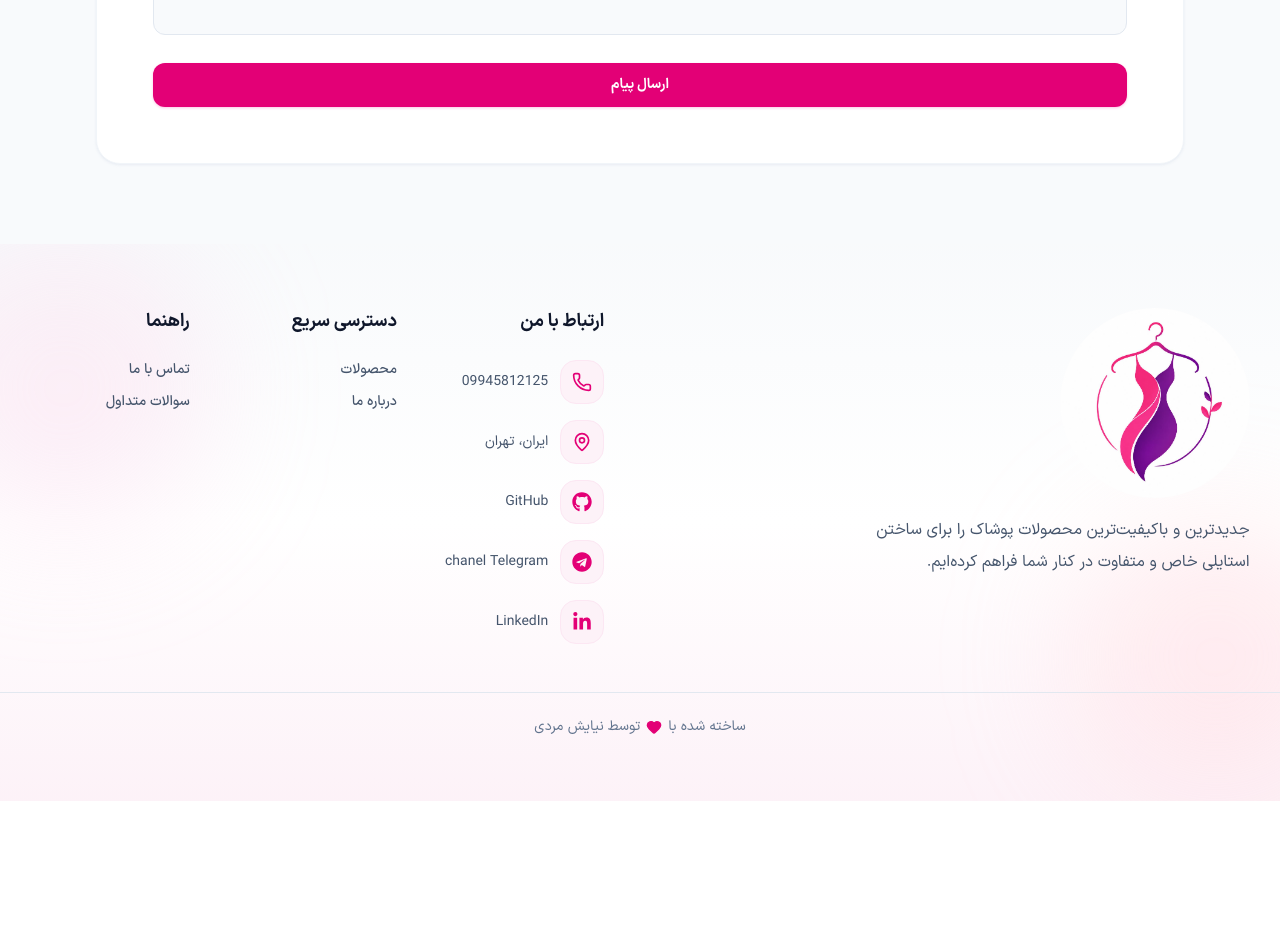
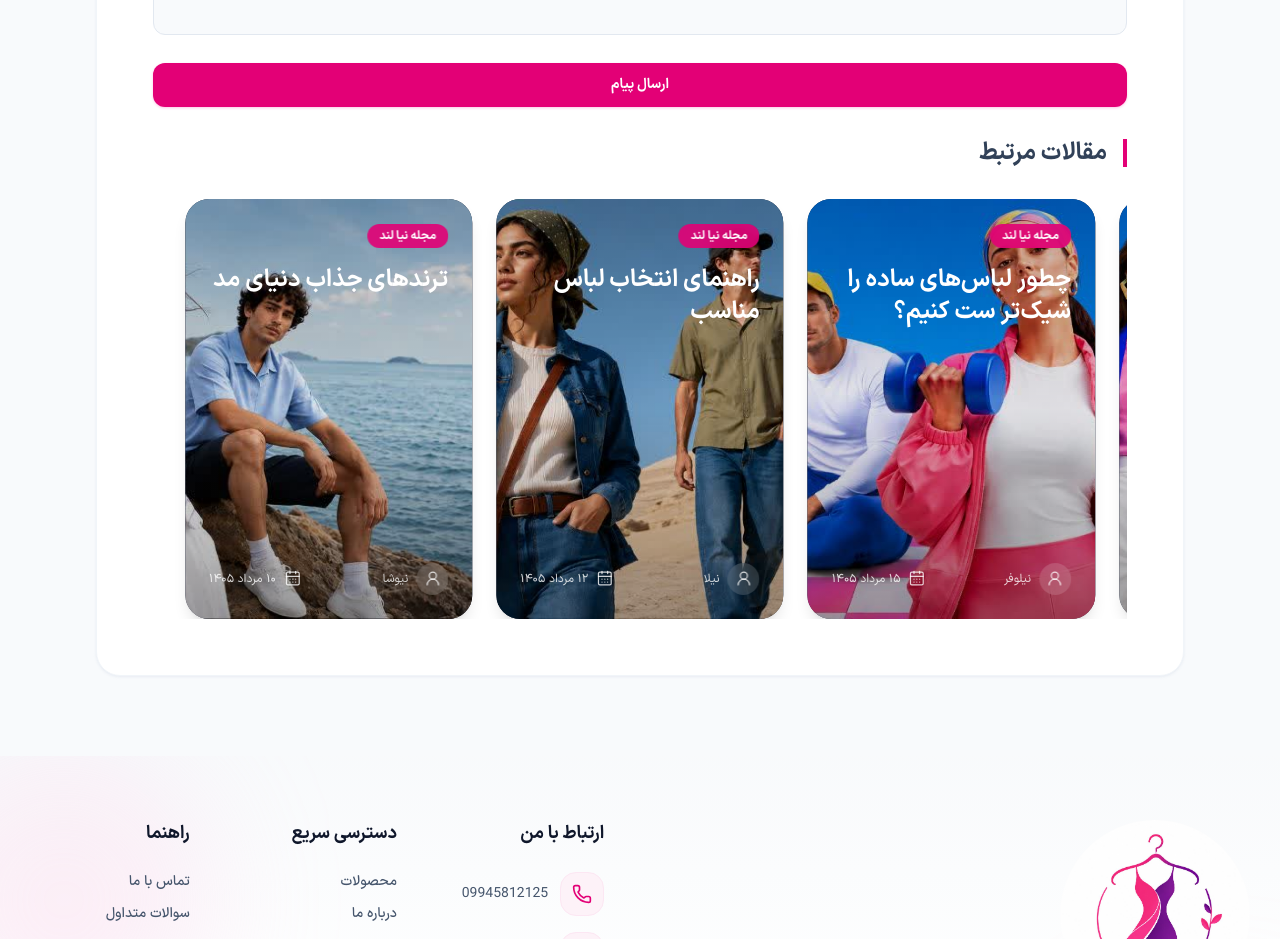
Before and after one commit to mardi-niyayesh/fashion-store, a Next.js app: page /fashion-store/article/1 in a window 1280 px wide. Shown: the part 1740-2679 px from the top of the page. Before the commit the page ends 2541 px from the top, so only its background shows below. Built offline with nearby package versions, Linux system fonts and the light colour scheme.

Commit message:
complete section detail Article

```diff
--- a/src/app/article/[id]/page.tsx
+++ b/src/app/article/[id]/page.tsx
@@ -1,5 +1,6 @@
 import DetailMagazinComponent from "@/feacher/Home/FashionMagazine/DetailMagazinComponent";
-
+import ComponentSlidMagazin from "@/feacher/Home/FashionMagazine/ComponentSlidMagazin";
+import Container from "@/Components/Container";
 import img1 from "../../../../public/imgs/baner1.jpg";
 import img2 from "../../../../public/imgs/baner2.jpg";
 import img3 from "../../../../public/imgs/baner3.jpg";
@@ -86,6 +87,7 @@ const DetailMagazin = async ({ params }: PageProps) => {
   }
 
   return (
+    <>
       <DetailMagazinComponent
         img={article.img}
         title={article.title}
@@ -93,6 +95,8 @@ const DetailMagazin = async ({ params }: PageProps) => {
         date={article.date}
         description={article.description}
       />
+
+    </>
   );
 };
 
--- /dev/null
+++ b/src/feacher/Home/FashionMagazine/ComponentSlidMagazin.tsx
@@ -0,0 +1,125 @@
+"use client";
+import { Swiper, SwiperSlide } from "swiper/react";
+import { Autoplay } from "swiper/modules";
+import { motion } from "framer-motion";
+import "swiper/css";
+
+import FashionComponent from "./FashionComponent";
+
+import img1 from "../../../../public/imgs/baner1.jpg";
+import img2 from "../../../../public/imgs/baner2.jpg";
+import img3 from "../../../../public/imgs/baner3.jpg";
+import img4 from "../../../../public/imgs/baner4.jpg";
+
+const articles = [
+  {
+    id: 1,
+    title: "چطور استایل شخصی خودمان را پیدا کنیم؟",
+    description:
+      "با چند نکته ساده می‌توانید استایلی متناسب با شخصیت، سلیقه و سبک زندگی خودتان بسازید.",
+    image: img1,
+    nameAuth: "نیایش",
+    date: "۱۸ مرداد ۱۴۰۵",
+  },
+  {
+    id: 2,
+    title: "چطور لباس‌های ساده را شیک‌تر ست کنیم؟",
+    description:
+      "با انتخاب درست رنگ‌ها، اکسسوری‌ها و ترکیب آیتم‌های ساده می‌توانید ظاهری جذاب و متفاوت داشته باشید.",
+    image: img2,
+    nameAuth: "نیلوفر",
+    date: "۱۵ مرداد ۱۴۰۵",
+  },
+  {
+    id: 3,
+    title: "راهنمای انتخاب لباس مناسب",
+    description:
+      "قبل از خرید لباس بهتر است با نکات مهم انتخاب سایز، جنس پارچه و تناسب لباس با فرم بدن آشنا شوید.",
+
+    image: img3,
+    nameAuth: "نیلا",
+    date: "۱۲ مرداد ۱۴۰۵",
+  },
+  {
+    id: 4,
+    title: "ترندهای جذاب دنیای مد",
+    description:
+      "با جدیدترین ترندهای پوشاک آشنا شوید و از آن‌ها برای ساختن استایلی مدرن و منحصربه‌فرد استفاده کنید.",
+    image: img4,
+    nameAuth: "نیوشا",
+    date: "۱۰ مرداد ۱۴۰۵",
+  },
+];
+const ComponentSlidMagazin = () => {
+  return (
+    <div
+      className="
+        w-full
+        overflow-hidden
+        px-4
+
+        sm:px-6
+        lg:px-8
+
+      "
+    >
+      <Swiper
+        modules={[Autoplay]}
+        slidesPerView={1}
+        spaceBetween={20}
+        loop
+        speed={800}
+        autoplay={{
+          delay: 3500,
+          disableOnInteraction: false,
+          pauseOnMouseEnter: true,
+        }}
+        breakpoints={{
+          640: {
+            slidesPerView: 2,
+            spaceBetween: 20,
+          },
+          1024: {
+            slidesPerView: 3,
+            spaceBetween: 24,
+          },
+        }}
+        className="!overflow-visible"
+      >
+        {articles.map((article, index) => (
+          <SwiperSlide key={article.id}>
+            <motion.div
+              initial={{
+                opacity: 0,
+                y: 30,
+              }}
+              whileInView={{
+                opacity: 1,
+                y: 0,
+              }}
+              viewport={{
+                once: true,
+                amount: 0.15,
+              }}
+              transition={{
+                duration: 0.6,
+                delay: index * 0.1,
+              }}
+            >
+              <FashionComponent
+                title={article.title}
+                description={article.description}
+                image={article.image}
+                nameAuth={article.nameAuth}
+                date={article.date}
+                id={article.id}
+              />
+            </motion.div>
+          </SwiperSlide>
+        ))}
+      </Swiper>
+    </div>
+  );
+};
+
+export default ComponentSlidMagazin;
--- a/src/feacher/Home/FashionMagazine/DetailMagazinComponent.tsx
+++ b/src/feacher/Home/FashionMagazine/DetailMagazinComponent.tsx
@@ -2,6 +2,8 @@ import Image from "next/image";
 import ContactForm from "../Contact/ContactForm";
 import { CalendarDays } from "lucide-react";
 import { StaticImageData } from "next/image";
+import ComponentSlidMagazin from "./ComponentSlidMagazin";
+
 type DetailType = {
   img: StaticImageData;
   title: string;
@@ -145,7 +147,34 @@ const DetailMagazinComponent = ({
               </h2>
 
               <ContactForm />
+
+
             </section>
+
+                  <div className="mx-auto w-full max-w-7xl">
+                <h2
+                  className="
+
+              mt-8
+              mb-8
+            flex
+            items-center
+            gap-2
+            border-r-4
+            border-[#E30076]
+            pr-4
+            text-2xl
+            font-semibold
+            leading-7
+            text-slate-700
+
+            "
+                >
+                  مقالات مرتبط
+                </h2>
+              </div>
+
+              <ComponentSlidMagazin />
           </div>
         </article>
       </div>
--- a/src/feacher/Home/FashionMagazine/index.tsx
+++ b/src/feacher/Home/FashionMagazine/index.tsx
@@ -1,57 +1,7 @@
 "use client";
 
 import { motion } from "framer-motion";
-import { Swiper, SwiperSlide } from "swiper/react";
-import { Autoplay } from "swiper/modules";
-
-import "swiper/css";
-
-import FashionComponent from "./FashionComponent";
-
-import img1 from "../../../../public/imgs/baner1.jpg";
-import img2 from "../../../../public/imgs/baner2.jpg";
-import img3 from "../../../../public/imgs/baner3.jpg";
-import img4 from "../../../../public/imgs/baner4.jpg";
-
-const articles = [
-  {
-    id: 1,
-    title: "چطور استایل شخصی خودمان را پیدا کنیم؟",
-    description:
-      "با چند نکته ساده می‌توانید استایلی متناسب با شخصیت، سلیقه و سبک زندگی خودتان بسازید.",
-    image: img1,
-    nameAuth: "نیایش",
-    date: "۱۸ مرداد ۱۴۰۵",
-  },
-  {
-    id: 2,
-    title: "چطور لباس‌های ساده را شیک‌تر ست کنیم؟",
-    description:
-      "با انتخاب درست رنگ‌ها، اکسسوری‌ها و ترکیب آیتم‌های ساده می‌توانید ظاهری جذاب و متفاوت داشته باشید.",
-    image: img2,
-    nameAuth: "نیلوفر",
-    date: "۱۵ مرداد ۱۴۰۵",
-  },
-  {
-    id: 3,
-    title: "راهنمای انتخاب لباس مناسب",
-    description:
-      "قبل از خرید لباس بهتر است با نکات مهم انتخاب سایز، جنس پارچه و تناسب لباس با فرم بدن آشنا شوید.",
-
-    image: img3,
-    nameAuth: "نیلا",
-    date: "۱۲ مرداد ۱۴۰۵",
-  },
-  {
-    id: 4,
-    title: "ترندهای جذاب دنیای مد",
-    description:
-      "با جدیدترین ترندهای پوشاک آشنا شوید و از آن‌ها برای ساختن استایلی مدرن و منحصربه‌فرد استفاده کنید.",
-    image: img4,
-    nameAuth: "نیوشا",
-    date: "۱۰ مرداد ۱۴۰۵",
-  },
-];
+import ComponentSlidMagazin from "./ComponentSlidMagazin";
 
 const FashionMagazine = () => {
   return (
@@ -120,61 +70,7 @@ const FashionMagazine = () => {
           </p>
         </motion.div>
 
-        <Swiper
-          modules={[Autoplay]}
-          slidesPerView={1}
-          spaceBetween={20}
-          loop
-          speed={800}
-          autoplay={{
-            delay: 3500,
-            disableOnInteraction: false,
-            pauseOnMouseEnter: true,
-          }}
-          breakpoints={{
-            640: {
-              slidesPerView: 2,
-              spaceBetween: 20,
-            },
-            1024: {
-              slidesPerView: 3,
-              spaceBetween: 24,
-            },
-          }}
-          className="!overflow-visible"
-        >
-          {articles.map((article, index) => (
-            <SwiperSlide key={article.id}>
-              <motion.div
-                initial={{
-                  opacity: 0,
-                  y: 30,
-                }}
-                whileInView={{
-                  opacity: 1,
-                  y: 0,
-                }}
-                viewport={{
-                  once: true,
-                  amount: 0.15,
-                }}
-                transition={{
-                  duration: 0.6,
-                  delay: index * 0.1,
-                }}
-              >
-                <FashionComponent
-                  title={article.title}
-                  description={article.description}
-                  image={article.image}
-                  nameAuth={article.nameAuth}
-                  date={article.date}
-                  id={article.id}
-                />
-              </motion.div>
-            </SwiperSlide>
-          ))}
-        </Swiper>
+        <ComponentSlidMagazin />
       </div>
     </section>
   );
```
Lines whose indentation alone changed are shown as unchanged.
